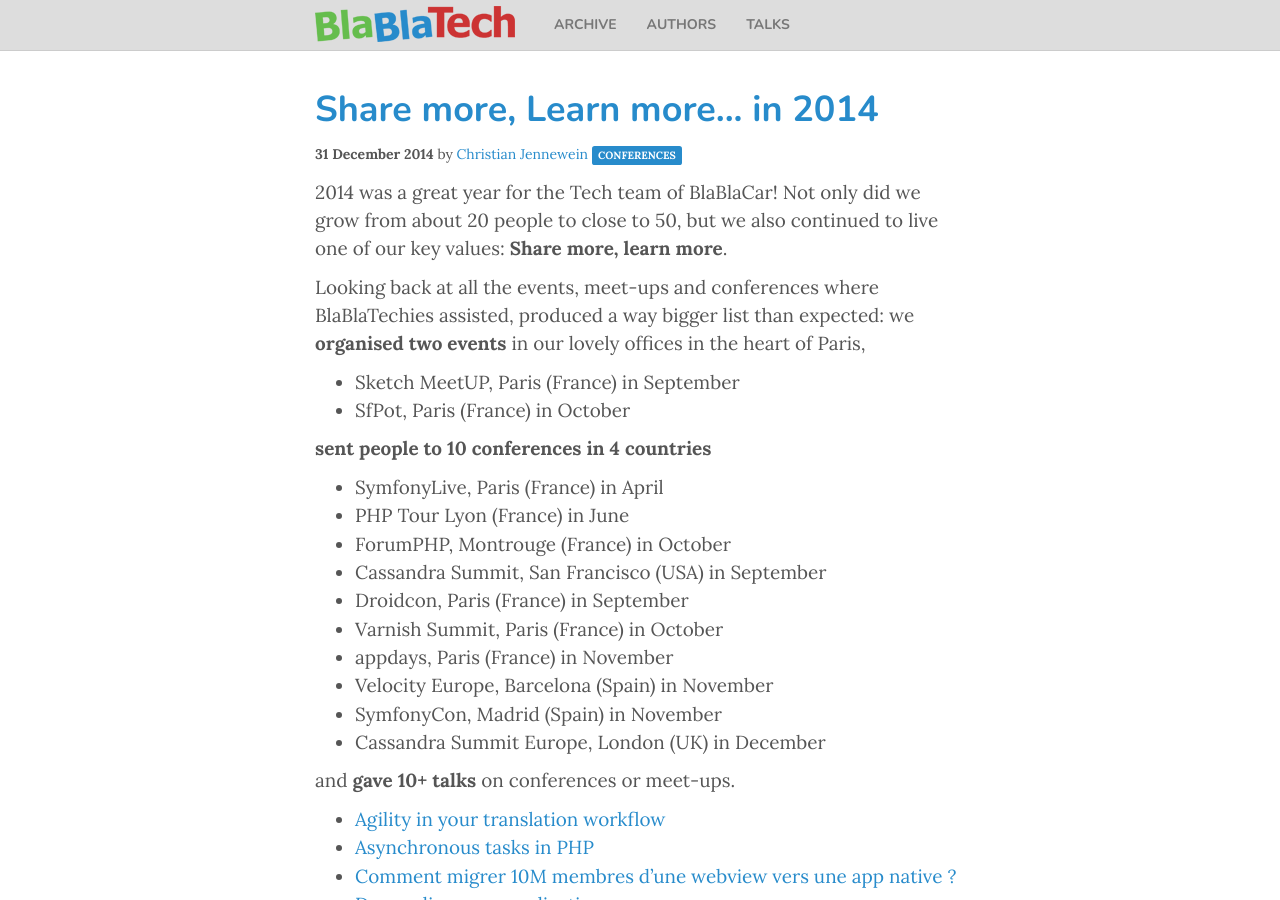
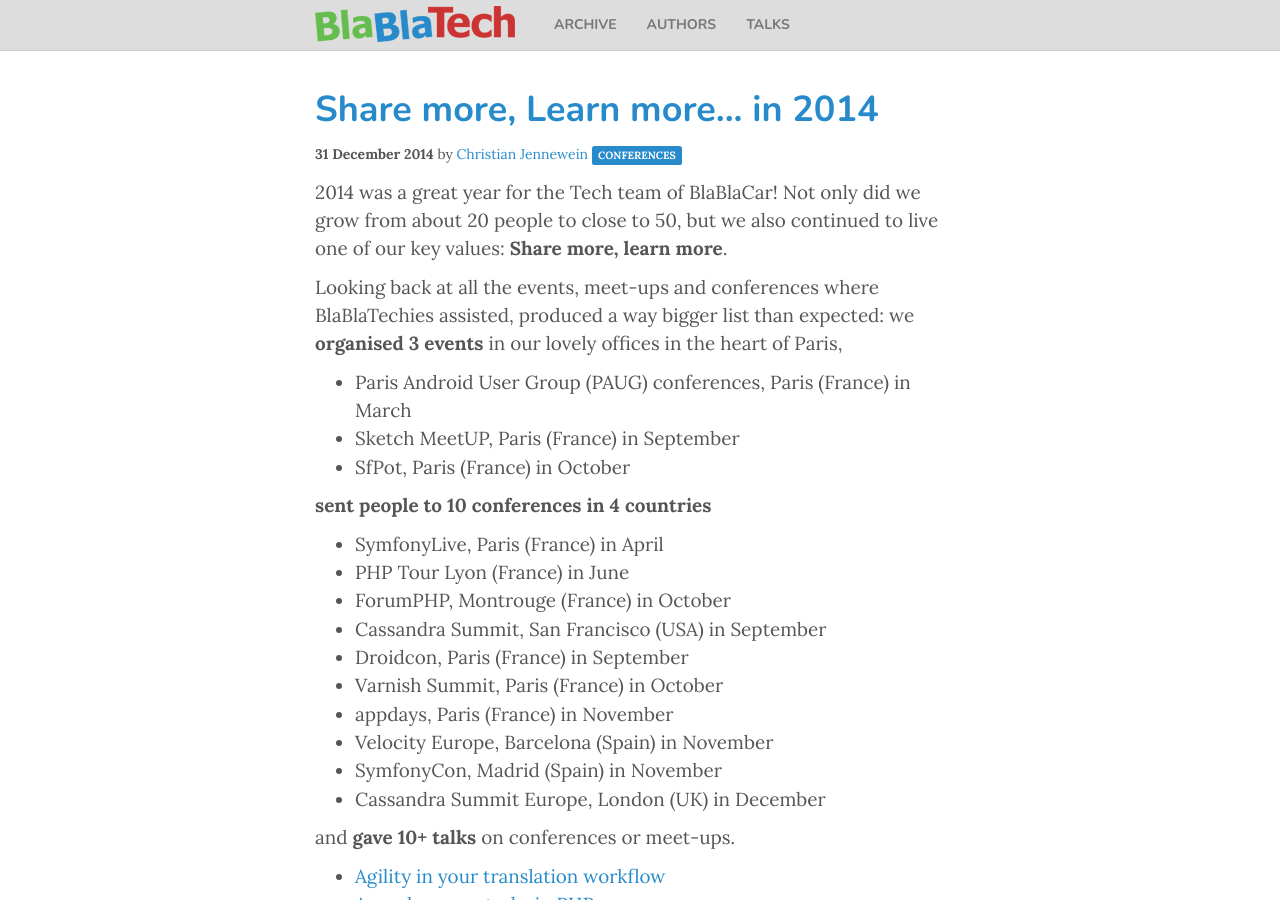
Before and after one commit to blablacar/blablatech, a Jekyll site: the page built from _posts/2014-12-31-share-more-learn-more-in-2014.md, in a window 1280 px wide and 900 px high. Built offline with Jekyll 4.4.1, drawn with Linux system fonts in a browser that asks for light colours; Markdown is read by kramdown in place of the engine named in the settings.

Commit message:
adding another conference to the article, addition

```diff
--- a/_posts/2014-12-31-share-more-learn-more-in-2014.md
+++ b/_posts/2014-12-31-share-more-learn-more-in-2014.md
@@ -9,8 +9,9 @@
 close to 50, but we also continued to live one of our key values: <strong>Share more, learn more</strong>.
 
 Looking back at all the events, meet-ups and conferences where BlaBlaTechies assisted, produced a way bigger list than
-expected: we **organised two events** in our lovely offices in the heart of Paris,
+expected: we **organised 3 events** in our lovely offices in the heart of Paris,
 
+* Paris Android User Group (PAUG) conferences, Paris (France) in March
 * Sketch MeetUP, Paris (France) in September
 * SfPot, Paris (France) in October
 
```
